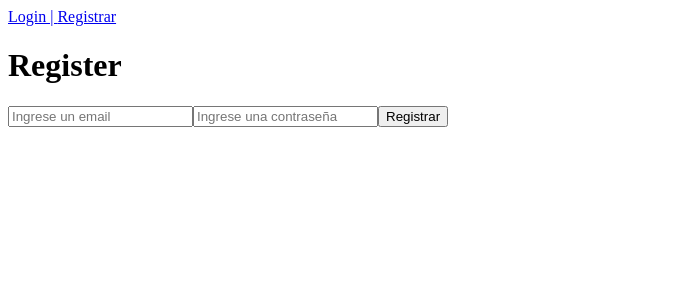
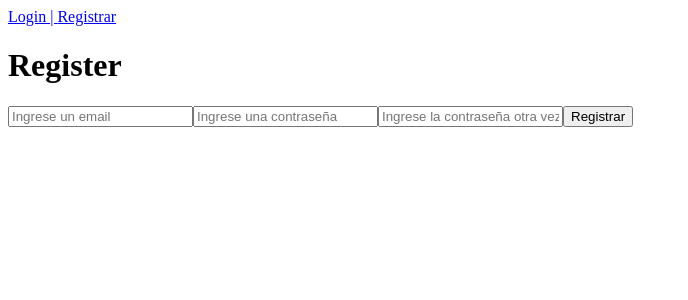
Before and after one commit to johnburetdev/AuthUsers-Router-Firebase-TailwindCss-vite, a React (Vite) app: page /register in a window 1280 px wide. Shown: the top 300 px of the page, without its empty margins (0-688 px from the left). Built offline with nearby package versions, Linux system fonts and the light colour scheme; no server answers.

Commit message:
react-hook-form

```diff
--- a/package.json
+++ b/package.json
@@ -13,6 +13,7 @@
     "firebase": "^10.11.1",
     "react": "^18.2.0",
     "react-dom": "^18.2.0",
+    "react-hook-form": "^7.51.3",
     "react-router-dom": "^6.23.0"
   },
   "devDependencies": {
--- a/src/pages/Register.jsx
+++ b/src/pages/Register.jsx
@@ -1,16 +1,21 @@
 import { useContext, useState } from "react";
 import { UserContext } from "../context/UserProvider";
 import { useNavigate } from "react-router-dom";
+import { useForm } from "react-hook-form";
 
 const Register = () => {
-    const [email, setEmail] = useState();
-    const [password, setPassword] = useState();
+    const navigate = useNavigate();
+    const { registerUser } = useContext(UserContext);
+    const {
+        register,
+        handleSubmit,
+        getValues,
+        formState: { errors },
+    } = useForm();
 
-    const navigate = useNavigate();
+    const onSubmit = (data) => console.log(data);
 
-    const { registerUser } = useContext(UserContext);
-
-    const handleSubmit = async (e) => {
+    /* const handleSubmit = async (e) => {
         e.preventDefault();
         try {
             await registerUser(email, password);
@@ -19,23 +24,56 @@ const Register = () => {
         } catch (error) {
             console.log(error.code);
         }
-    };
+    }; */
     return (
         <>
             <h1>Register</h1>
-            <form onSubmit={handleSubmit}>
+            <form onSubmit={handleSubmit(onSubmit)}>
                 <input
                     type="email"
                     placeholder="Ingrese un email"
-                    value={email}
-                    onChange={(e) => setEmail(e.target.value)}
+                    {...register("email", {
+                        required: {
+                            value: true,
+                            message: "Campo obligatorio",
+                        },
+                        pattern: {
+                            value: /[a-z0-9]+(\.[_a-z0-9]+)*@[a-z0-9-]+(\.[a-z0-9-]+)*(\.[a-z]{2,15})/,
+                            message: "Formato de email incorrecto",
+                        },
+                    })}
                 />
+                {errors.email && <p>{errors.email.message}</p>}
                 <input
                     type="password"
                     placeholder="Ingrese una contraseña"
-                    value={password}
-                    onChange={(e) => setPassword(e.target.value)}
+                    {...register("password", {
+                        minLength: {
+                            value: 6,
+                            message: "Minimo 6 caracteres",
+                        },
+                        validate: {
+                            trim: (v) => {
+                                if (!v.trim())
+                                    return "No se permiten caracteres vacios";
+                                true;
+                            },
+                        },
+                    })}
                 />
+                {errors.password && errors.password.message}
+                <input
+                    type="password"
+                    placeholder="Ingrese la contraseña otra vez"
+                    {...register("repassword", {
+                        validate: {
+                            equals: (v) =>
+                                v === getValues("password") ||
+                                "Las contraseñas no coinciden",
+                        },
+                    })}
+                />
+                {errors.repassword && <p>{errors.repassword.message}</p>}
                 <button type="submit">Registrar</button>
             </form>
         </>
```
Also changed, not shown: 1 other file (tests, documents, lock files or other folders).
